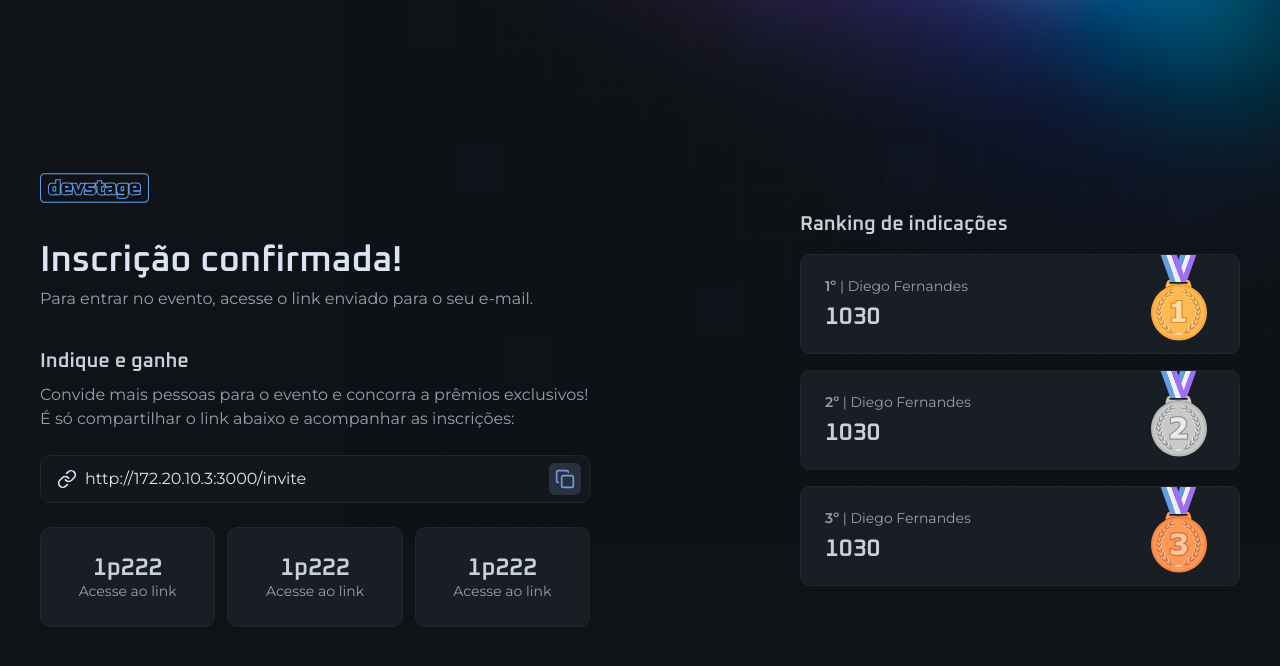
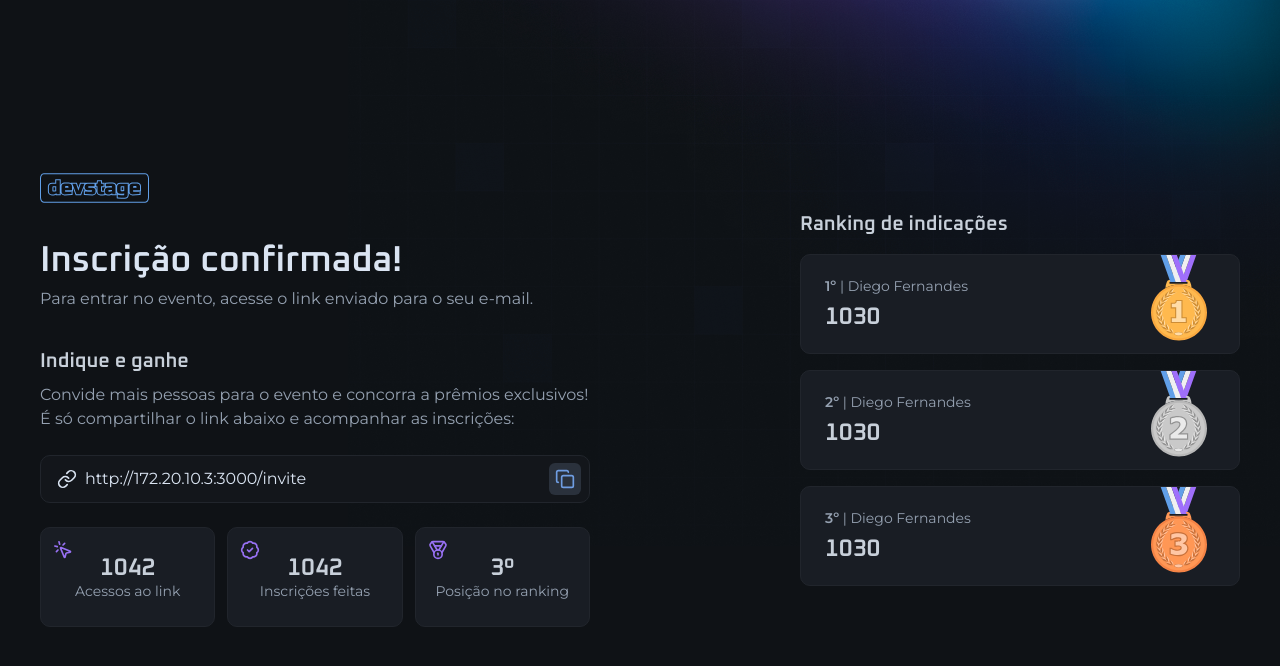
Before and after one commit to DomingosChiconela/NLW-Connect, a Next.js app: page /invite in a window 1280 px wide. Shown: the top 666 px of the page. Built offline with nearby package versions, Linux system fonts and the light colour scheme.

Commit message:
feat:created component Stats

```diff
--- a/src/app/invite/page.tsx
+++ b/src/app/invite/page.tsx
@@ -4,6 +4,7 @@
 import Image from 'next/image'
 import logo from '../../assets/logo.svg'
 import { Ranking } from './ranking'
+import { Stats } from './stats'
 
 export default function InvitePage() {
   return (
@@ -43,23 +44,10 @@
             </IconButton>
           </InputRoot>
 
-          <div className="grid gap-3 md:grid-cols-3">
-            <div className="bg-gray-700 border border-gray-600 px-4 py-7 flex flex-col items-center justify-center gap-1 rounded-xl">
-              <span className="font-heading text-2xl font-semibold text-gray-200 leading-none">1p222</span>
-              <span className="text-sm text-gray-300  leading-none text-center">Acesse ao link</span>
-            </div>
-            <div className="bg-gray-700 border border-gray-600 px-4 py-7 flex flex-col items-center justify-center gap-1 rounded-xl">
-              <span className="font-heading text-2xl font-semibold text-gray-200 leading-none">1p222</span>
-              <span className="text-sm text-gray-300  leading-none text-center">Acesse ao link</span>
-            </div>
-            <div className="bg-gray-700 border border-gray-600 px-4 py-7 flex flex-col items-center justify-center gap-1 rounded-xl">
-              <span className="font-heading text-2xl font-semibold text-gray-200 leading-none">1p222</span>
-              <span className="text-sm text-gray-300  leading-none text-center">Acesse ao link</span>
-            </div>
-          </div>
+          <Stats />
         </div>
       </div>
-      <Ranking/>
+      <Ranking />
     </div>
   )
 }
--- /dev/null
+++ b/src/app/invite/stats.tsx
@@ -0,0 +1,37 @@
+import { BadgeCheck, Medal, MousePointerClick } from 'lucide-react'
+
+export function Stats() {
+  return (
+    <div className="grid md:grid-cols-3 gap-3">
+      <div className="relative rounded-xl bg-gray-700 border border-gray-600 px-4 py-7 flex flex-col items-center justify-center gap-1">
+        <span className="font-heading text-2xl font-semibold text-gray-200 leading-none">
+          1042
+        </span>
+        <span className="text-sm text-gray-300 leading-none text-center">
+          Acessos ao link
+        </span>
+        <MousePointerClick className="size-5 text-purple top-3 left-3 absolute" />
+      </div>
+
+      <div className="relative rounded-xl bg-gray-700 border border-gray-600 px-4 py-7 flex flex-col items-center justify-center gap-1">
+        <span className="font-heading text-2xl font-semibold text-gray-200 leading-none">
+          1042
+        </span>
+        <span className="text-sm text-gray-300 leading-none text-center">
+          Inscrições feitas
+        </span>
+        <BadgeCheck className="size-5 text-purple top-3 left-3 absolute" />
+      </div>
+
+      <div className="relative rounded-xl bg-gray-700 border border-gray-600 px-4 py-7 flex flex-col items-center justify-center gap-1">
+        <span className="font-heading text-2xl font-semibold text-gray-200 leading-none">
+          3&ordm;
+        </span>
+        <span className="text-sm text-gray-300 leading-none text-center">
+          Posição no ranking
+        </span>
+        <Medal className="size-5 text-purple top-3 left-3 absolute" />
+      </div>
+    </div>
+  )
+}
```
